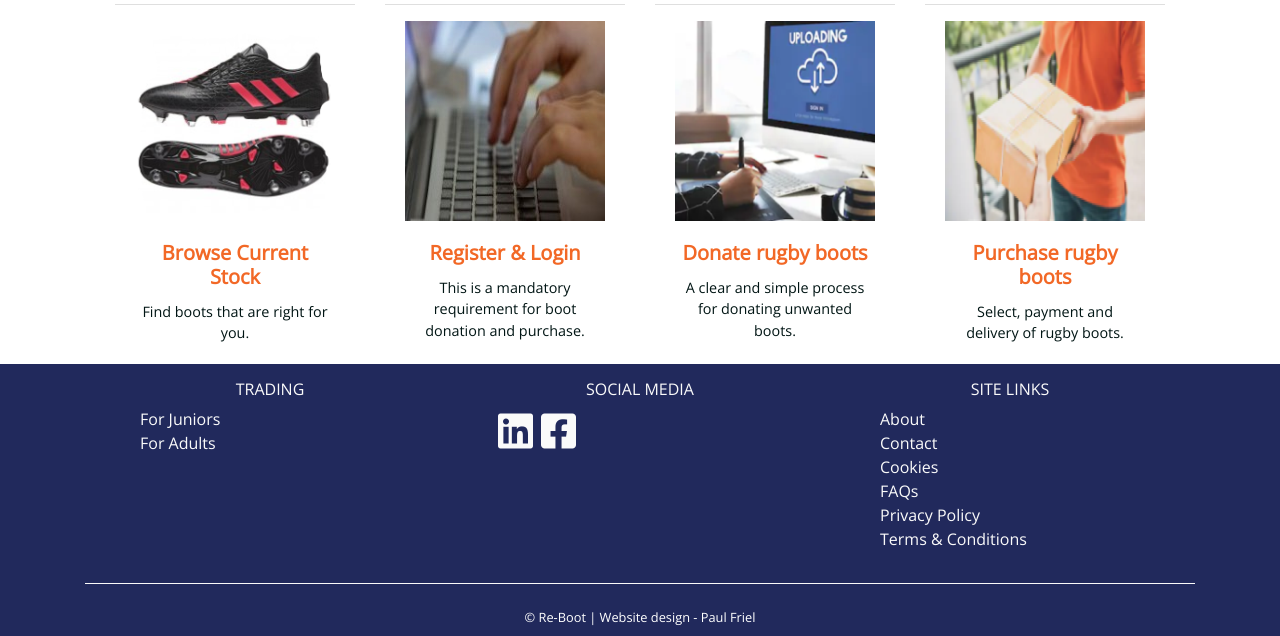
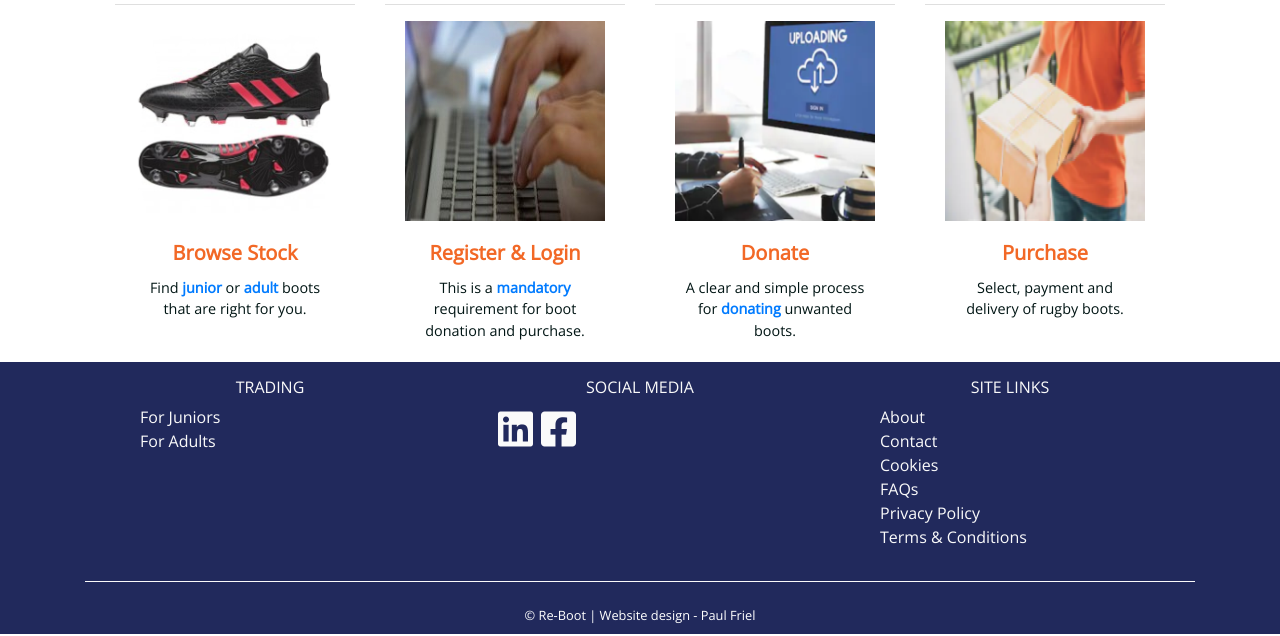
Before and after one commit to Spagettileg/reboot-pbf, a Django app: page /explained/ in a window 1280 px wide. Shown: the part 877-1513 px from the top of the page. Run offline with Django 3.2, Linux system fonts and the light colour scheme; some libraries are stand-ins or nearby versions.

Commit message:
Anchor tag links created in 4 quick step guide to support user in their site navigation.

```diff
--- a/home/templates/explained.html
+++ b/home/templates/explained.html
@@ -37,8 +37,10 @@
                     <div class="pt-3"></div>
                     <img src="{% static 'img/stepone.png' %}" alt="Browse stock">
                     <div class="card-body">
-                        <h5 class="card-title">Browse Current Stock</h5>
-                        <p class="card-text">Find boots that are right for you.</p>
+                        <h5 class="card-title">Browse Stock</h5>
+                        <p class="card-text">Find <a href="{% url 'product-filter' category='Juniors' %}">
+                            <strong>junior</strong></a> or <a href="{% url 'product-filter' category='Adults' %}">
+                                <strong>adult</strong></a> boots that are right for you.</p>
                     </div>
                 </div>
                 <div class="col-lg-3">
@@ -49,7 +51,8 @@
                     <img src="{% static 'img/steptwo.jpg' %}" alt="Register & Login">
                     <div class="card-body">
                         <h5 class="card-title">Register & Login</h5>
-                        <p class="card-text">This is a mandatory requirement for boot donation and purchase.</p>
+                        <p class="card-text">This is a <a href="{% url 'register' %}">
+                            <strong>mandatory</strong></a> requirement for boot donation and purchase.</p>
                     </div>
                 </div>
                 <div class="col-lg-3">
@@ -59,8 +62,9 @@
                     <div class="pt-3"></div>
                     <img src="{% static 'img/stepthree.png' %}" alt="Donate">
                     <div class="card-body">
-                        <h5 class="card-title">Donate rugby boots</h5>
-                        <p class="card-text">A clear and simple process for donating unwanted boots.</p>
+                        <h5 class="card-title">Donate</h5>
+                        <p class="card-text">A clear and simple process for <a href="{% url 'contact' %}">
+                            <strong>donating</strong></a> unwanted boots.</p>
                     </div>
                 </div>
                 <div class="col-lg-3">
@@ -70,7 +74,7 @@
                     <div class="pt-3"></div>
                     <img src="{% static 'img/stepfour.png' %}" alt="Purchase">
                     <div class="card-body">
-                        <h5 class="card-title">Purchase rugby boots</h5>
+                        <h5 class="card-title">Purchase</h5>
                         <p class="card-text">Select, payment and delivery of rugby boots.</p>
                     </div>
                 </div>
```
